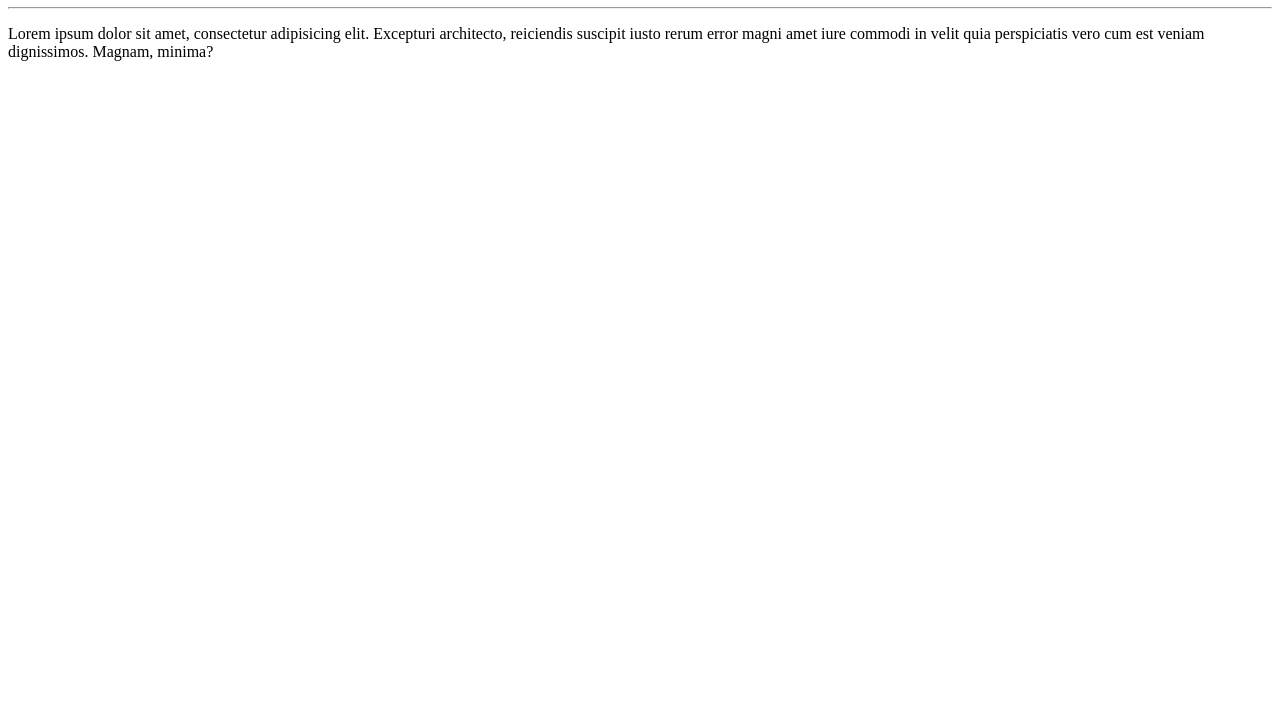
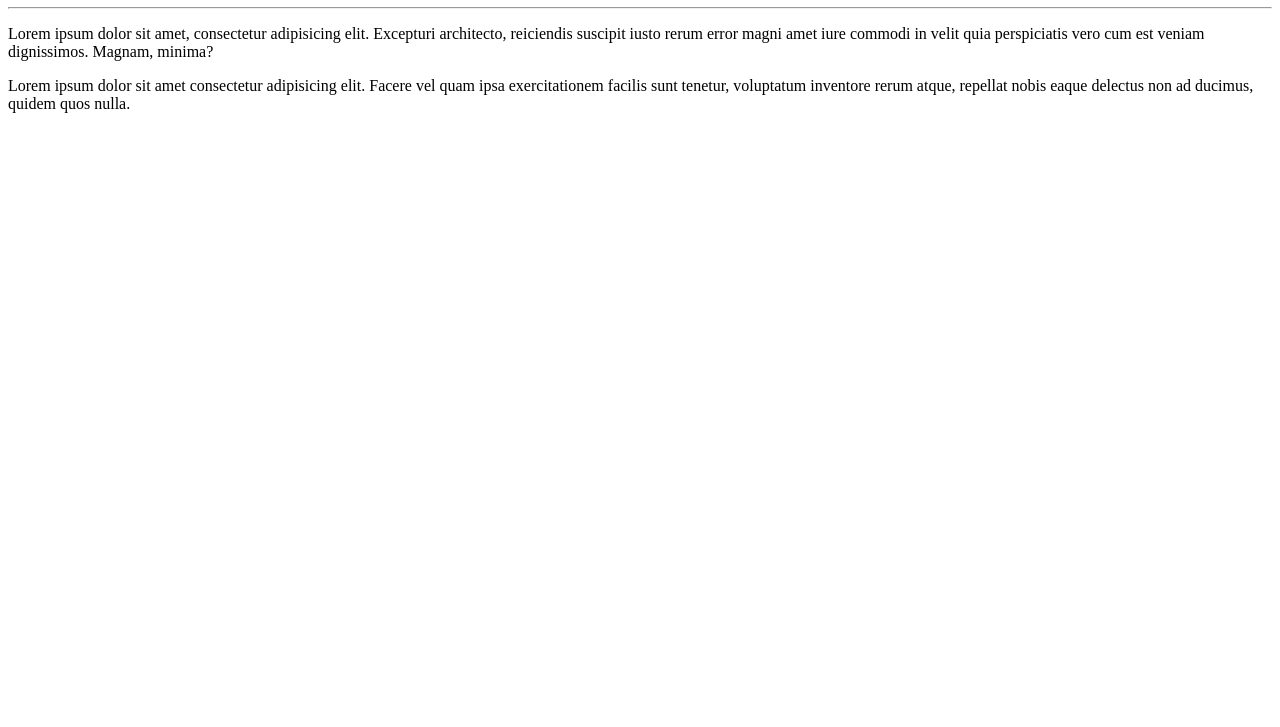
Before and after one commit to AntonioHGB/HelloWorld, a plain HTML site: page site-exemplo/index.html in a window 1280 px wide. Shown: the part 73-800 px from the top of the page. Drawn offline with Linux system fonts and the light colour scheme.

Commit message:
adicionei um paragrafo

```diff
--- a/site-exemplo/index.html
+++ b/site-exemplo/index.html
@@ -11,5 +11,8 @@
     <p>
         Lorem ipsum dolor sit amet, consectetur adipisicing elit. Excepturi architecto, reiciendis suscipit iusto rerum error magni amet iure commodi in velit quia perspiciatis vero cum est veniam dignissimos. Magnam, minima?
     </p>
+    <p>
+        Lorem ipsum dolor sit amet consectetur adipisicing elit. Facere vel quam ipsa exercitationem facilis sunt tenetur, voluptatum inventore rerum atque, repellat nobis eaque delectus non ad ducimus, quidem quos nulla.
+    </p>
 </body>
 </html>
```
